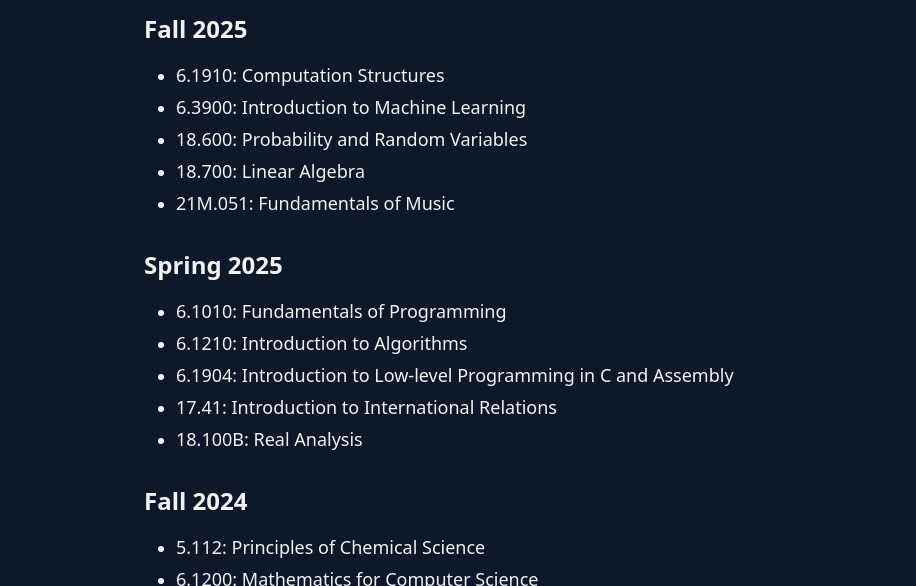
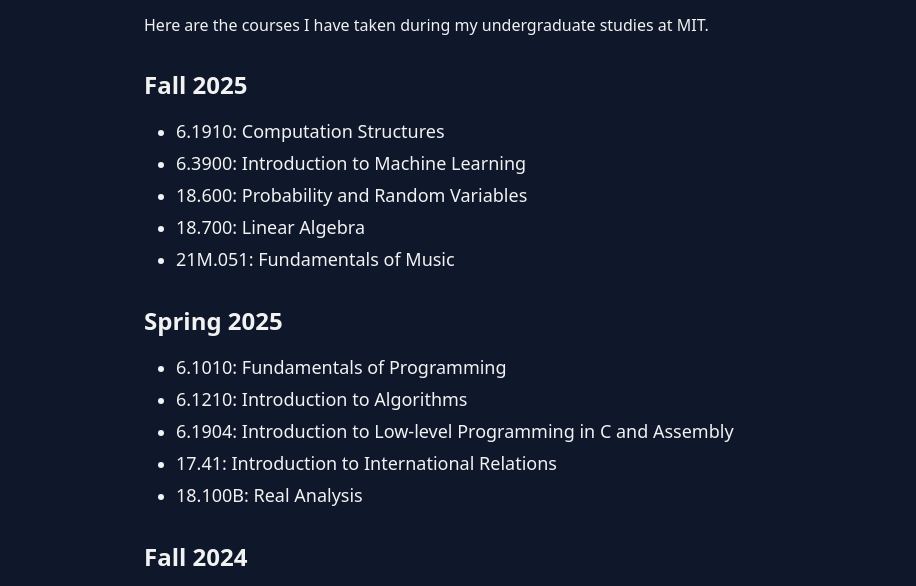
Before and after one commit to achen318/achen318.github.io, an Astro site: page /coursework in a window 1280 px wide. Shown: the part 155-741 px from the top of the page, without its empty margins (0-916 px from the left). Built offline with nearby package versions, Linux system fonts and the light colour scheme; Astro itself is replaced by a stand-in of ours.

Commit message:
Add quick blurb to coursework

```diff
--- a/src/components/coursework/Courses.astro
+++ b/src/components/coursework/Courses.astro
@@ -10,7 +10,7 @@
 const { semester, courses } = Astro.props;
 ---
 
-<h3 class="text-2xl font-bold">{semester}</h3>
-<ul class="mb-8 list-disc space-y-1 pl-8">
+<h3 class="mt-8 text-2xl font-bold">{semester}</h3>
+<ul class="list-disc space-y-1 pl-8">
   {courses.map((course) => <Course course={course} />)}
 </ul>
--- a/src/pages/coursework.astro
+++ b/src/pages/coursework.astro
@@ -91,6 +91,11 @@
 
   <main class="bg-slate-900 p-6">
     <Section title="Coursework">
+      <p>
+        Here are the courses I have taken during my undergraduate studies at
+        MIT.
+      </p>
+
       <Courses semester="Fall 2025" courses={fall25} />
       <Courses semester="Spring 2025" courses={spring25} />
       <Courses semester="Fall 2024" courses={fall24} />
```
